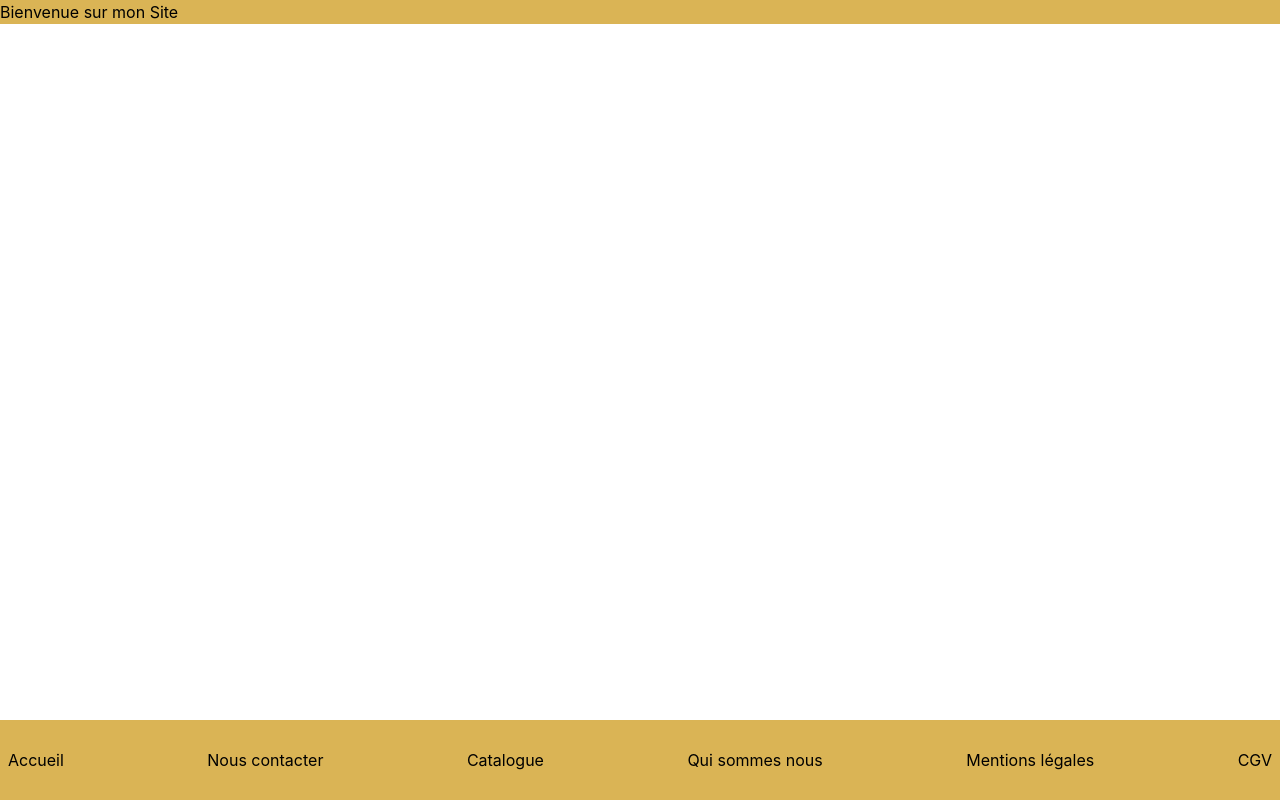
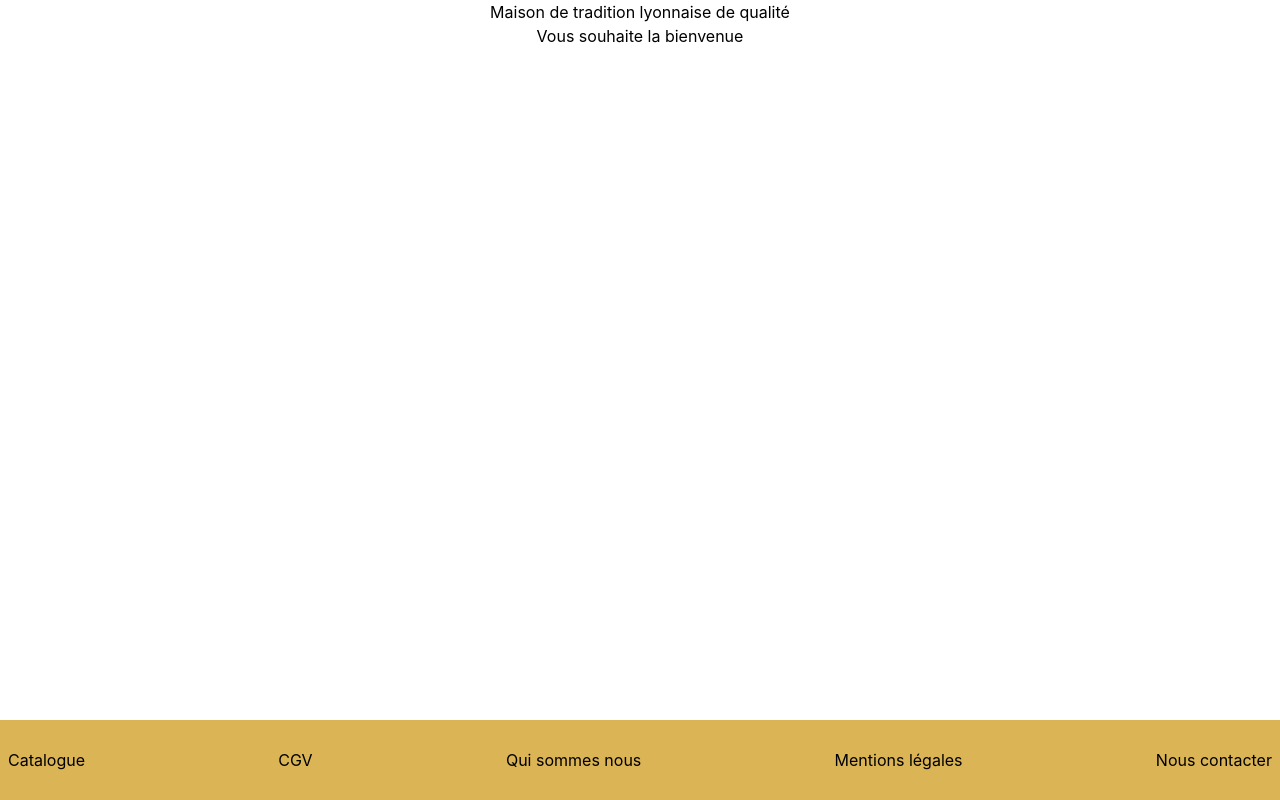
Before and after one commit to sele-nap/App-devis-lyon-js-react-sept21, a Next.js app: page / in a window 1280 px wide. Built offline with nearby package versions, Linux system fonts and the light colour scheme.

Commit message:
Finish Footer

```diff
--- a/components/Footer.js
+++ b/components/Footer.js
@@ -5,23 +5,16 @@ export default function Footer() {
     return (
         <div className="footer absolute bottom-0 left-0 w-full bg-third h-20 flex list-none justify-between items-center">
             <li className="">
-                <Link href="./">
+            <Link href="./catalog">
                 <a className="mx-2">
-                    Accueil
+                    Catalogue
                 </a>
             </Link>
             </li>
             <li className="">
-                <Link href="./contact">
-                    <a className="mx-2 my-12">
-                        Nous contacter
-                    </a>
-                </Link>
-            </li>
-            <li className="">
-            <Link href="./catalog">
+            <Link href="./cgv">
                 <a className="mx-2">
-                    Catalogue
+                    CGV
                 </a>
             </Link>
             </li>
@@ -40,12 +33,13 @@ export default function Footer() {
             </Link>
             </li>
             <li className="">
-            <Link href="./cgv">
-                <a className="mx-2">
-                    CGV
-                </a>
-            </Link>
+                <Link href="./contact">
+                    <a className="mx-2 my-12">
+                        Nous contacter
+                    </a>
+                </Link>
             </li>
+
         </div>
     )
 }
--- a/pages/index.js
+++ b/pages/index.js
@@ -4,8 +4,8 @@ import Layout from "../components/Layout";
 export default function Home() {
   return (
 
-      <Layout>
-      <h1 className="bg-third">Bienvenue sur mon Site</h1>
+      <Layout className="bg-primary">
+      <h1 className="text-center">Maison de tradition lyonnaise de qualité<br/>Vous souhaite la bienvenue</h1>
       </Layout>
 
   );
```
